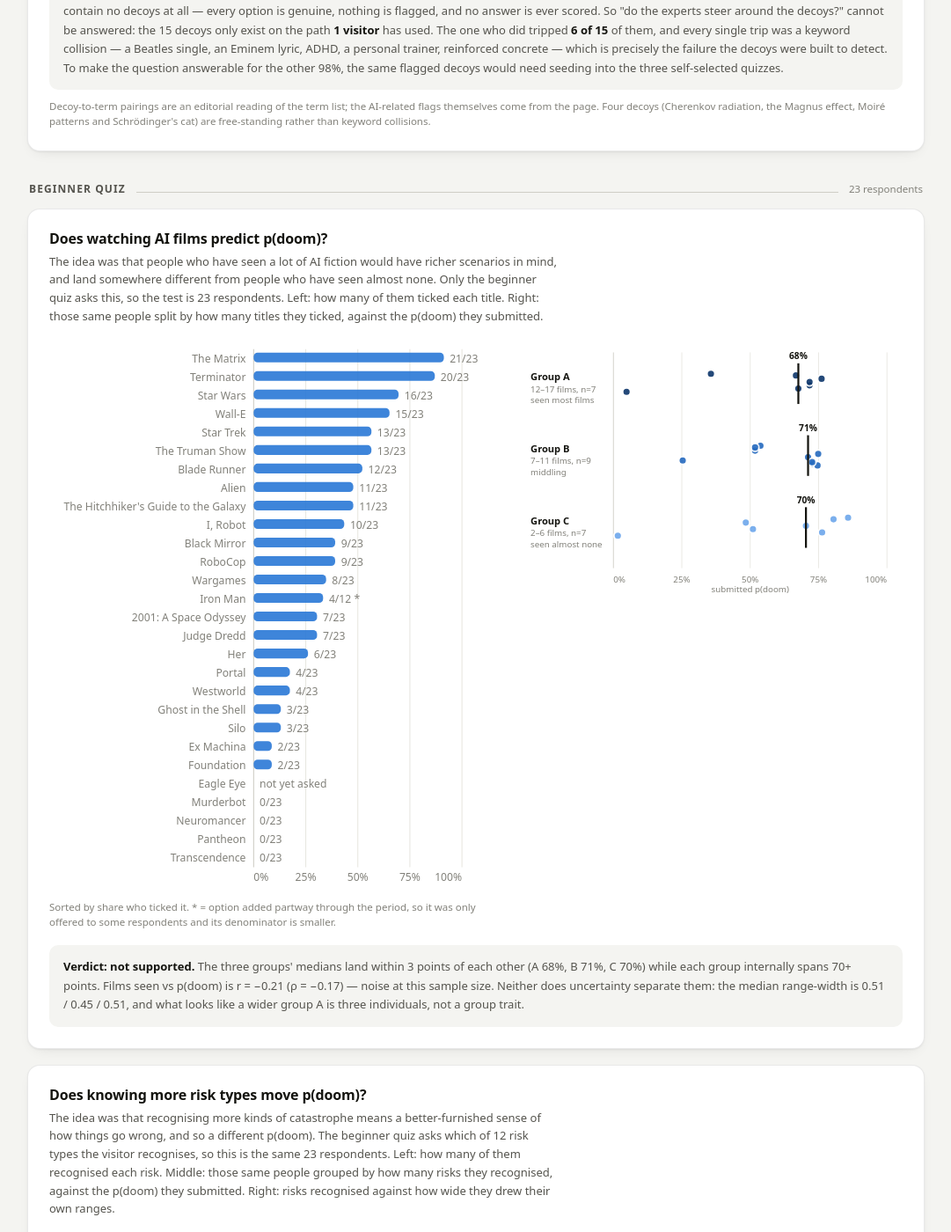
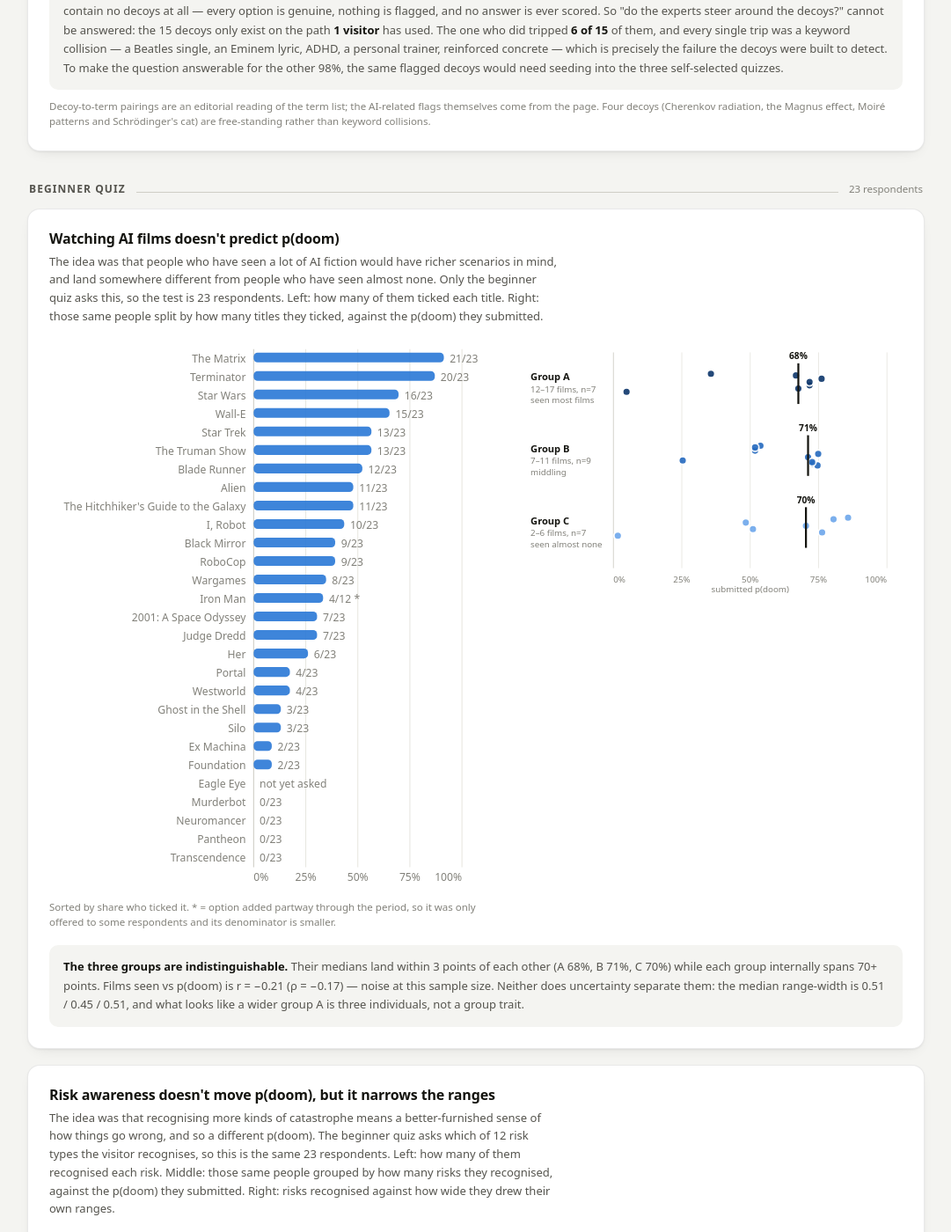
Before and after one commit to neoneye/pdoom-calculator, a Jekyll site: the page pdoom-submissions-viz.html, which Jekyll copies as it is, in a window 1280 px wide and 1400 px high, scrolled down 4615 px. Shown: the whole window at 88% size, without its empty margins (99-1180 px from the left). Built offline with Jekyll 4.4.1, drawn with Linux system fonts in a browser that asks for light colours; some of the changed text lies outside the part shown.

Commit message:
State the finding in section headings
Question-shaped headings withheld their answer, which makes the reader
scroll to learn what the section concluded. Every section with a finding
now states it in the heading, and the verdict paragraphs carry the numbers
and caveats rather than repeating the headline.

Also corrects an overstatement introduced while rewriting: 4 of 18 is
closer to a fifth than a quarter, so that heading now cites the sharper
figure it can actually support (7 of 18 recognised neither research
organisation).

Co-Authored-By: Claude Opus 5 <noreply@anthropic.com>

```diff
--- a/pdoom-submissions-viz.html
+++ b/pdoom-submissions-viz.html
@@ -229,7 +229,7 @@
   </div>
 
   <div class="card">
-    <h2>Which link decides the verdict?</h2>
+    <h2>The last link in the chain decides the verdict</h2>
     <p class="chart-sub">Each panel: one factor's midpoint vs the submission's final p(doom). Agreement with the final number tightens down the chain — the last link correlates most.</p>
     <div id="chart-facets" style="display:flex;flex-wrap:wrap;gap:8px"></div>
     <div class="tooltip" id="tt-e"></div>
@@ -237,15 +237,15 @@
 
   <div class="group"><h3>“Decide the right level for me”</h3><span class="rule"></span><span class="count">the knowledge-check path</span></div>
   <div class="card">
-    <h2>What visitors pick when offered the knowledge check</h2>
+    <h2>Almost nobody takes the recommended knowledge check</h2>
     <p class="chart-sub">The chooser offers a knowledge check — labelled as recommended, and listed first — alongside three self-selected levels and a sliders-only path. This is what visitors picked, counting every submission since the chooser went live on 9 Mar 2026.</p>
     <div id="chart-flows" style="max-width:470px"></div>
-    <p class="verdict"><b>Verdict: the recommended option is ignored.</b> One visitor in five months took the knowledge check. Everyone else declared their own level, and <b>30% of them went straight to expert</b> — a claim nothing in those three quizzes ever checks.</p>
+    <p class="verdict"><b>One visitor in five months took it.</b> Everyone else declared their own level, and <b>30% of them went straight to expert</b> — a claim nothing in those three quizzes ever checks.</p>
     <div class="tooltip" id="tt-h"></div>
   </div>
 
   <div class="card">
-    <h2>What the knowledge check actually measures</h2>
+    <h2>The only decoys sit on the path nobody takes</h2>
     <p class="chart-sub" id="kc-sub"></p>
     <div class="split">
       <div style="flex:1 1 360px;min-width:300px">
@@ -258,7 +258,7 @@
   </div>
   <div class="group"><h3>Beginner quiz</h3><span class="rule"></span><span class="count">23 respondents</span></div>
   <div class="card">
-    <h2>Does watching AI films predict p(doom)?</h2>
+    <h2>Watching AI films doesn't predict p(doom)</h2>
     <p class="chart-sub">The idea was that people who have seen a lot of AI fiction would have richer scenarios in mind, and land somewhere different from people who have seen almost none. Only the beginner quiz asks this, so the test is 23 respondents. Left: how many of them ticked each title. Right: those same people split by how many titles they ticked, against the p(doom) they submitted.</p>
     <div style="display:flex;flex-wrap:wrap;gap:20px;align-items:flex-start">
       <div style="flex:3 1 420px;min-width:300px;max-width:520px">
@@ -267,25 +267,25 @@
       </div>
       <div style="flex:2 1 340px;min-width:300px;max-width:440px" id="chart-filmgroups"></div>
     </div>
-    <p class="verdict"><b>Verdict: not supported.</b> The three groups' medians land within 3 points of each other (A 68%, B 71%, C 70%) while each group internally spans 70+ points. Films seen vs p(doom) is r = −0.21 (ρ = −0.17) — noise at this sample size. Neither does uncertainty separate them: the median range-width is 0.51 / 0.45 / 0.51, and what looks like a wider group A is three individuals, not a group trait.</p>
+    <p class="verdict"><b>The three groups are indistinguishable.</b> Their medians land within 3 points of each other (A 68%, B 71%, C 70%) while each group internally spans 70+ points. Films seen vs p(doom) is r = −0.21 (ρ = −0.17) — noise at this sample size. Neither does uncertainty separate them: the median range-width is 0.51 / 0.45 / 0.51, and what looks like a wider group A is three individuals, not a group trait.</p>
     <div class="tooltip" id="tt-f"></div>
   </div>
 
   <div class="card">
-    <h2>Does knowing more risk types move p(doom)?</h2>
+    <h2>Risk awareness doesn't move p(doom), but it narrows the ranges</h2>
     <p class="chart-sub">The idea was that recognising more kinds of catastrophe means a better-furnished sense of how things go wrong, and so a different p(doom). The beginner quiz asks which of 12 risk types the visitor recognises, so this is the same 23 respondents. Left: how many of them recognised each risk. Middle: those same people grouped by how many risks they recognised, against the p(doom) they submitted. Right: risks recognised against how wide they drew their own ranges.</p>
     <div style="display:flex;flex-wrap:wrap;gap:20px;align-items:flex-start">
       <div style="flex:3 1 420px;min-width:300px;max-width:520px" id="chart-risks"></div>
       <div style="flex:2 1 340px;min-width:300px;max-width:440px" id="chart-riskgroups"></div>
       <div style="flex:2 1 320px;min-width:300px;max-width:400px" id="chart-riskwidth"></div>
     </div>
-    <p class="verdict"><b>Verdict: not on p(doom) — but two things do show.</b> The group medians are non-monotonic (A 73%, B 53%, C 72%): the <i>middle</i> group is lowest, which is what a non-effect looks like. Pearson r = −0.26 against Spearman ρ = −0.09 confirms it — the linear number is carried by a few extreme values, not a trend. What does hold: <b>the least-aware group contains no skeptics at all</b> (group C's minimum is 48%, while A and B both hold sub-10% submissions), and <b>recognising more risks goes with narrower ranges</b> (r = −0.40; dropping any single respondent leaves it between −0.32 and −0.51). Note the group medians for width look cleaner than the data — group A's widths are bimodal — so the correlation is the trustworthy statistic, not the group median.</p>
+    <p class="verdict"><b>Two things do show, neither of them p(doom).</b> The group medians are non-monotonic (A 73%, B 53%, C 72%): the <i>middle</i> group is lowest, which is what a non-effect looks like. Pearson r = −0.26 against Spearman ρ = −0.09 confirms it — the linear number is carried by a few extreme values, not a trend. What does hold: <b>the least-aware group contains no skeptics at all</b> (group C's minimum is 48%, while A and B both hold sub-10% submissions), and <b>recognising more risks goes with narrower ranges</b> (r = −0.40; dropping any single respondent leaves it between −0.32 and −0.51). Note the group medians for width look cleaner than the data — group A's widths are bimodal — so the correlation is the trustworthy statistic, not the group median.</p>
     <div class="tooltip" id="tt-g"></div>
   </div>
 
   <div class="group"><h3>Medium quiz</h3><span class="rule"></span><span class="count">19 respondents</span></div>
   <div class="card">
-    <h2>Does knowing how to drive a model change your p(doom)?</h2>
+    <h2>System-prompt skill doesn't move p(doom); knowing the vulnerabilities does</h2>
     <p class="chart-sub">The medium quiz asks six questions. Three are about what the visitor knows or has lived through; three ask what they believe. Left: how strongly each answer tracks the p(doom) they went on to submit, as a rank correlation. Right: the system-prompt question in full, since hands-on skill is the sharpest test of whether using AI heavily changes how dangerous you think it is.</p>
     <div class="split">
       <div style="flex:3 1 400px;min-width:300px;max-width:500px" id="chart-mediumq"></div>
@@ -293,7 +293,7 @@
     </div>
     <div style="margin-top:18px" class="split">
       <div style="flex:1 1 320px;min-width:300px;max-width:400px" id="chart-vulns"></div>
-      <p class="verdict" style="flex:2 1 380px;min-width:300px;margin:0"><b>Verdict: knowing the catalogue moves the number; knowing the machine does not.</b> System-prompt familiarity is the flattest question on the quiz — <b>&rho; = +0.07</b>, and dropping any single respondent leaves it between &minus;0.05 and +0.18. Its group medians run 56% / 84% / 69% / 58% from "don't know what one is" to "expert", which is non-monotonic, i.e. what a non-effect looks like. Meanwhile <b>recognising more vulnerabilities is the strongest signal anywhere in this data</b> (&rho; = +0.60, holding at +0.53 to +0.72 under leave-one-out), and having actually <i>seen</i> a model go off the rails points the other way (&rho; = &minus;0.39): the five who answered "never" sit at a median 88%, the highest group in the quiz. Abstract knowledge that failure modes exist raises p(doom); hands-on contact with models does not.</p>
+      <p class="verdict" style="flex:2 1 380px;min-width:300px;margin:0"><b>Knowing the catalogue moves the number; knowing the machine does not.</b> System-prompt familiarity is the flattest question on the quiz — <b>&rho; = +0.07</b>, and dropping any single respondent leaves it between &minus;0.05 and +0.18. Its group medians run 56% / 84% / 69% / 58% from "don't know what one is" to "expert", which is non-monotonic, i.e. what a non-effect looks like. Meanwhile <b>recognising more vulnerabilities is the strongest signal anywhere in this data</b> (&rho; = +0.60, holding at +0.53 to +0.72 under leave-one-out), and having actually <i>seen</i> a model go off the rails points the other way (&rho; = &minus;0.39): the five who answered "never" sit at a median 88%, the highest group in the quiz. Abstract knowledge that failure modes exist raises p(doom); hands-on contact with models does not.</p>
     </div>
     <p class="footnote">The three opinion questions are shown for completeness but should not be read as findings — an opinion about whether governance can keep AI safe correlating with an estimate of catastrophe is close to tautological. Several cells are very small: two respondents call themselves system-prompt experts, and one has bypassed safety filters.</p>
     <div class="tooltip" id="tt-j"></div>
@@ -301,20 +301,20 @@
 
   <div class="group"><h3>Expert quiz</h3><span class="rule"></span><span class="count">18 respondents</span></div>
   <div class="card">
-    <h2>Are the self-selected experts experts?</h2>
+    <h2>7 of 18 self-declared experts know neither research organisation</h2>
     <p class="chart-sub">The expert quiz mixes two kinds of question. Some can be answered by reasoning about what is possible; others only by having followed the field. Left: the share of options expert-quiz takers ticked on each. Right: how many of the 12 named organisations, commentators and creators each recognised, against the p(doom) they submitted.</p>
     <div class="split">
       <div style="flex:3 1 380px;min-width:300px;max-width:470px" id="chart-expertq"></div>
       <div style="flex:2 1 320px;min-width:300px;max-width:400px" id="chart-expertnames"></div>
     </div>
-    <p class="verdict"><b>Verdict: a share of them aren't.</b> The reasoning questions can't tell anyone apart — near-everyone ticks every option, and 18/18 ticked all four self-improvement answers. The name-recognition questions can: the median expert recognised <b>4 of 12</b> names, <b>7 of 18 recognised neither research organisation</b>, and 4 recognised two names or fewer. Those least embedded in the field submit the highest numbers — median 68% for the bottom group against 45% for those recognising five or more, the same direction as the expert cohort's low overall median, but on 4 and 9 people.</p>
+    <p class="verdict"><b>The quiz's own reasoning questions can't tell them apart.</b> They can't tell anyone apart — near-everyone ticks every option, and 18/18 ticked all four self-improvement answers. The name-recognition questions can: the median expert recognised <b>4 of 12</b> names, <b>7 of 18 recognised neither research organisation</b>, and 4 recognised two names or fewer. Those least embedded in the field submit the highest numbers — median 68% for the bottom group against 45% for those recognising five or more, the same direction as the expert cohort's low overall median, but on 4 and 9 people.</p>
     <p class="footnote">The expert quiz's funding question is an opinion, not a recognition test, so it is left out of both blocks.</p>
     <div class="tooltip" id="tt-i"></div>
   </div>
 
   <div class="group"><h3>Sliders</h3><span class="rule"></span><span class="count">3 submissions</span></div>
   <div class="card">
-    <h2>What happens when you skip the quiz</h2>
+    <h2>Everyone who skipped the quiz landed on 12.5%</h2>
     <p class="chart-sub">The sliders path drops visitors straight onto the three probability controls with no questions asked. Three visitors took it, all in April 2026 — and all three left every midpoint at 0.5 while treating uncertainty completely differently.</p>
     <div id="chart-sliders" style="max-width:640px"></div>
     <p class="verdict" id="sliders-verdict"></p>
```
